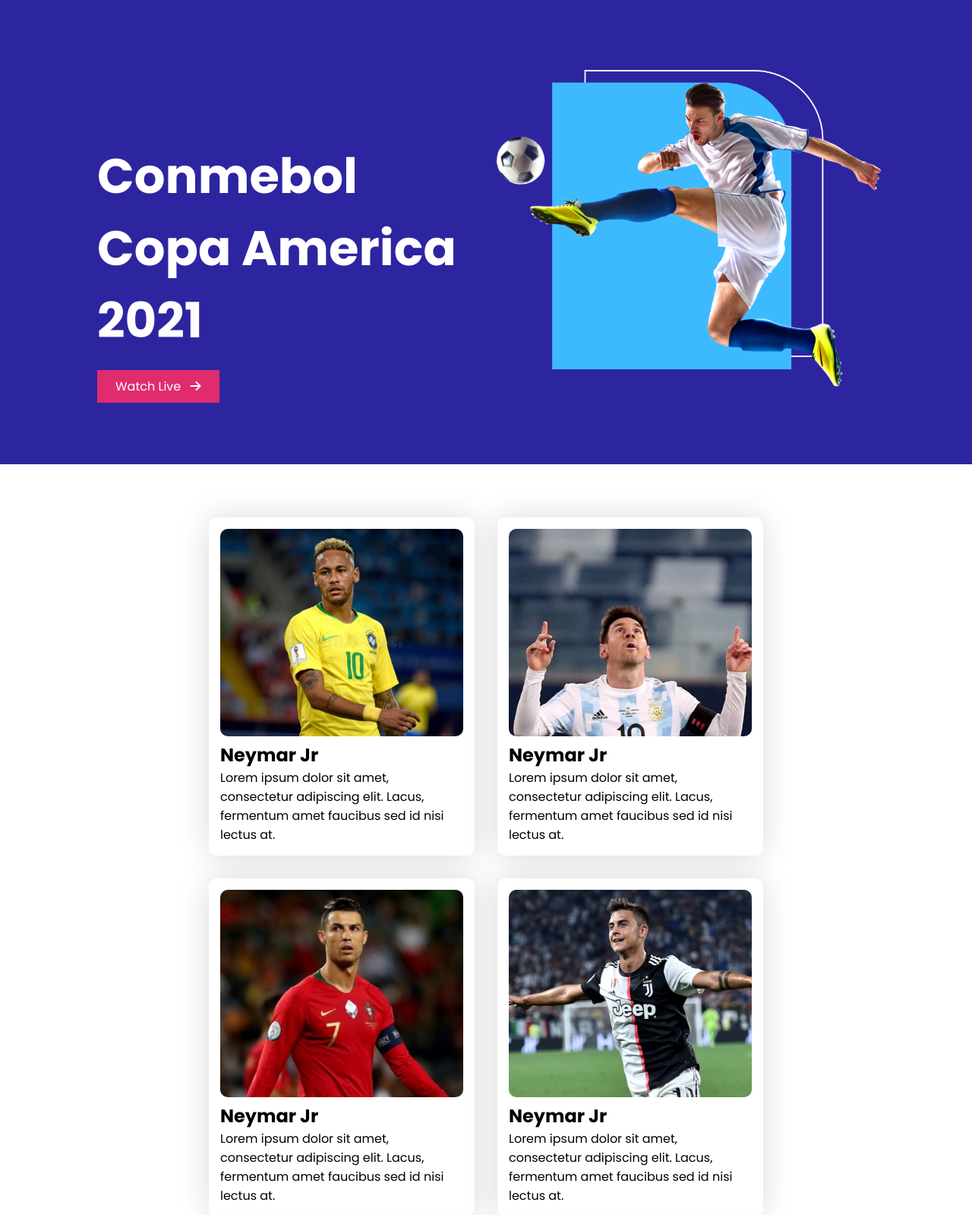
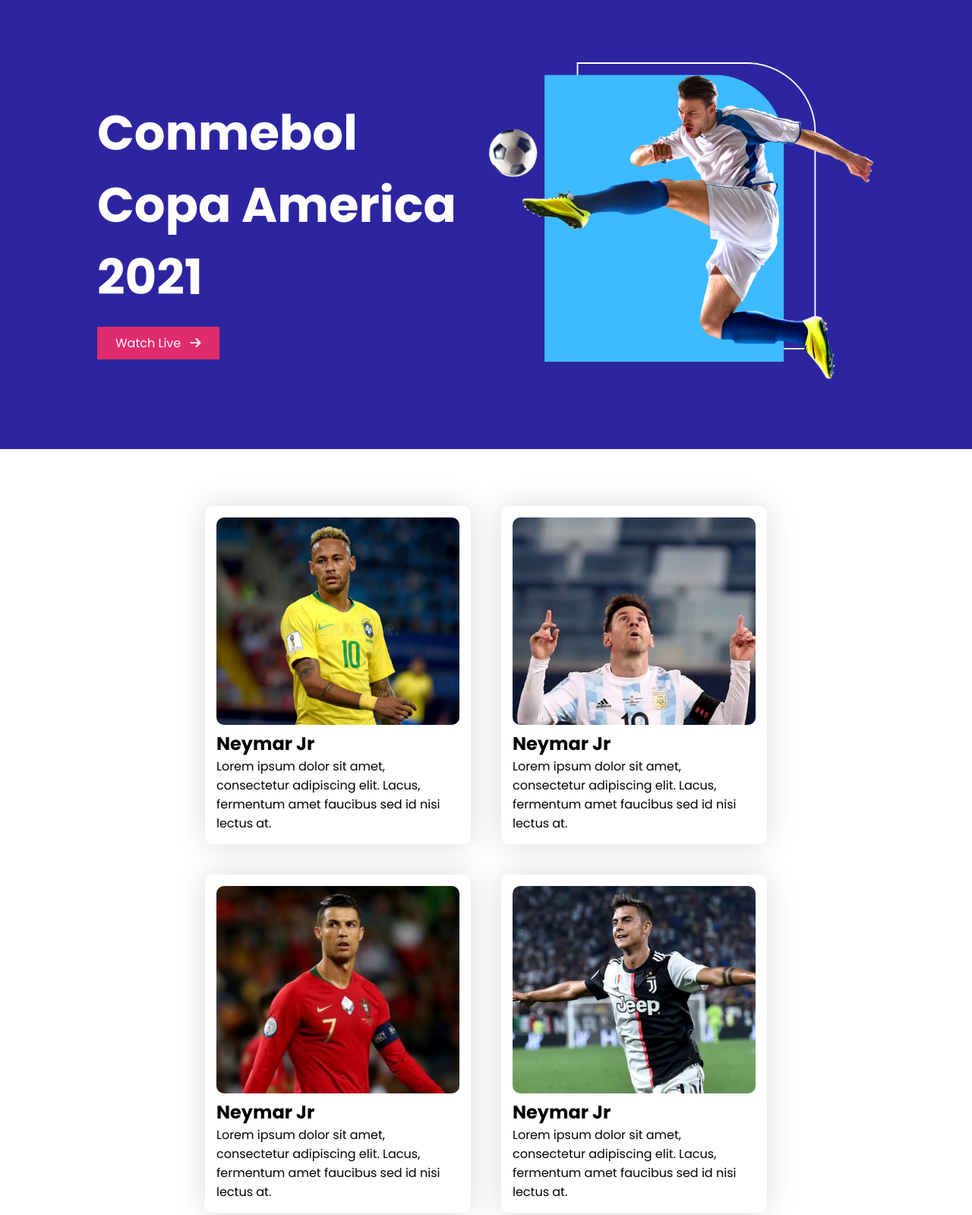
Before and after one commit to AdilMahmoudRion/football-world-repo, a plain HTML site: page index.html in a window 1280 px wide. Shown: the top 1599 px of the page at 76% size. Drawn offline with Linux system fonts and the light colour scheme.

Commit message:
grid remove

```diff
--- a/style.css
+++ b/style.css
@@ -21,7 +21,7 @@ body {
 .watching-live-button {
 	padding: 10px 24px;
 	text-decoration: none;
-	background: #E02C6D;
+	background: #e02c6d;
 	font-size: 16px;
 	font-weight: 500px;
 	color: #ffffff;
@@ -32,11 +32,12 @@ body {
 	padding: 82px 10%;
 }
 .banner-title {
-	margin-top: 20%;
+	/* margin-top: 20%; */
+	align-self: center;
 }
 .banner-photo {
 	width: 100%;
-	padding: 2%;
+	/* padding: 2%; */
 }
 .arrow-forward {
 	margin-left: 8px;
@@ -54,7 +55,7 @@ body {
 .player {
 	width: 320px;
 	max-height: 474px;
-	margin: 15px;
+	margin: 20px;
 	padding: 15px;
 	background: #ffffff;
 	box-shadow: 0px 0px 40px rgba(0, 0, 0, 0.15);
```
